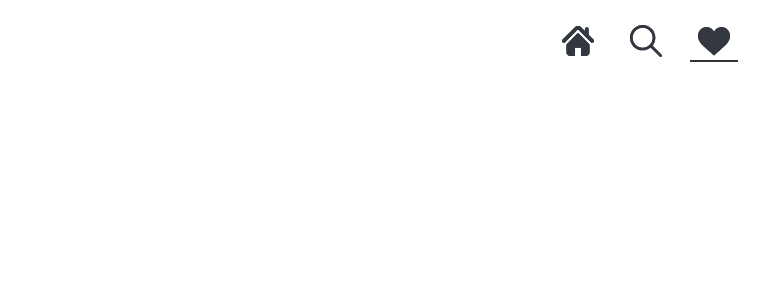
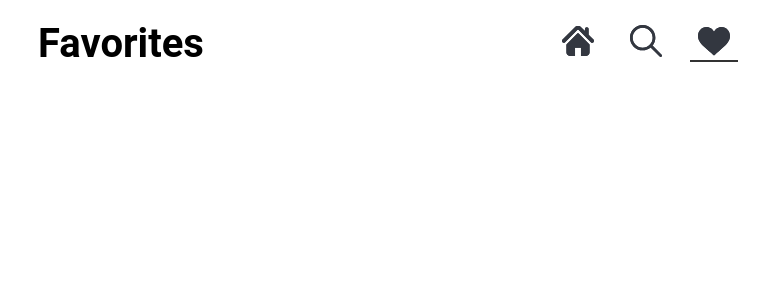
Before and after one commit to PaigeVannelli/FOMA, a React (Create React App) app: page /favorites in a window 1280 px wide. Shown: the top 300 px of the page, without its empty margins (519-1280 px from the left). Built offline with nearby package versions, Linux system fonts and the light colour scheme.

Commit message:
Add favorites title

```diff
--- a/src/Components/AllFavorites/AllFavorites.css
+++ b/src/Components/AllFavorites/AllFavorites.css
@@ -1,22 +1,21 @@
 .all-favorites-page {
   display: flex;
-  flex-direction: row;
+  flex-direction: column;
   height: 100%;
-  /* flex-wrap: wrap; */
 }
 
 .all-favorite-art {
   display: flex;
   flex-direction: row;
   flex-wrap: wrap;
-  justify-content: space-around;
+  /* justify-content: space-around; */
   width: 90%;
 }
 
-/* .nav-buttons {
-  width: 10%;
-  min-width: 4em;
-  height: 100%;
-  position: absolute;
-  right: 0;
-} */
+.favorites-title {
+    font-family: 'Roboto', sans-serif;
+    font-size: 40px;
+    margin: 20px 0 20px 0;
+    display: flex;
+    justify-content: center;
+}
--- a/src/Components/AllFavorites/AllFavorites.js
+++ b/src/Components/AllFavorites/AllFavorites.js
@@ -18,6 +18,7 @@ const AllFavorites = (props) => {
 
   return (
     <section className='all-favorites-page'>
+      <h1 className='favorites-title'>Favorites</h1>
       <div data-cy='favorites-section' className='all-favorite-art'>
         {allFavorites}
       </div>
--- a/src/Components/App/App.js
+++ b/src/Components/App/App.js
@@ -47,33 +47,40 @@ class App extends Component {
       }))
     } else {
       this.setState(prevState => ({
-        currentArt: {
-            ...prevState.currentArt,
-            lastPiece: false
-        }
+        // currentArt: {
+        //     ...prevState.currentArt,
+        //     lastPiece: false
+        // }
       }))
     }
   }
 
-  checkIfFavorited = (artPiece) => {
-    this.state.favoritedArt.forEach(piece => {
-      if (piece.title === artPiece.title) {
-        this.setState(prevState => ({
-          currentArt: {
-              ...prevState.currentArt,
-              isFavorited: true
-          }
-        }))
-      }
-    })
-  }
+  // checkIfFavorited = (artPiece) => {
+  //   this.state.favoritedArt.forEach(piece => {
+  //     if (piece.title === artPiece.title) {
+  //       this.setState(prevState => ({
+  //         currentArt: {
+  //             ...prevState.currentArt,
+  //             isFavorited: true
+  //         }
+  //       }))
+  //     } else {
+  //       this.setState(prevState => ({
+  //         currentArt: {
+  //             ...prevState.currentArt,
+  //             isFavorited: false
+  //         }
+  //       }))
+  //     }
+  //   })
+  // }
 
   fetchPieceDetails = (currentID) => {
     fetchArtInfo('objects/', currentID)
       .then(data => {
         const artObject = this.simplifyArtObject(data)
         this.setState({ currentArt: artObject, loading: false })
-        this.checkIfFavorited(data)
+        // this.checkIfFavorited(data)
         this.checkLastPiece()
       })
       .catch(() => this.setState({ error: "Something went wrong, please try again later" }))
--- a/src/Components/ArtDetails/ArtDetails.js
+++ b/src/Components/ArtDetails/ArtDetails.js
@@ -10,6 +10,7 @@ import PropTypes from 'prop-types'
 const ArtDetails = (props) => {
 
   const submitFavorite = () => {
+    // if (!props.currentArt.isFavorited) {
     if (!props.currentArt.isFavorited) {
       const favoritePost = {
         id: props.currentArt.id,
```
